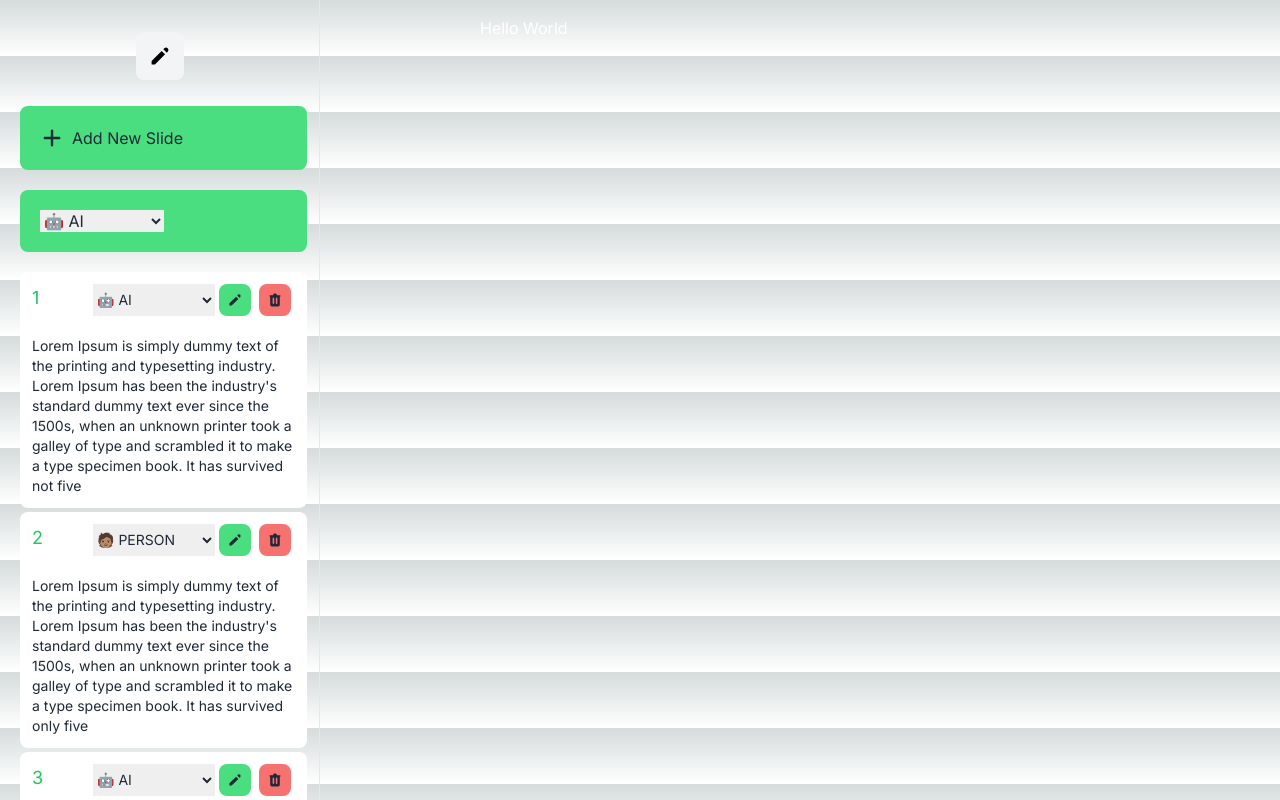
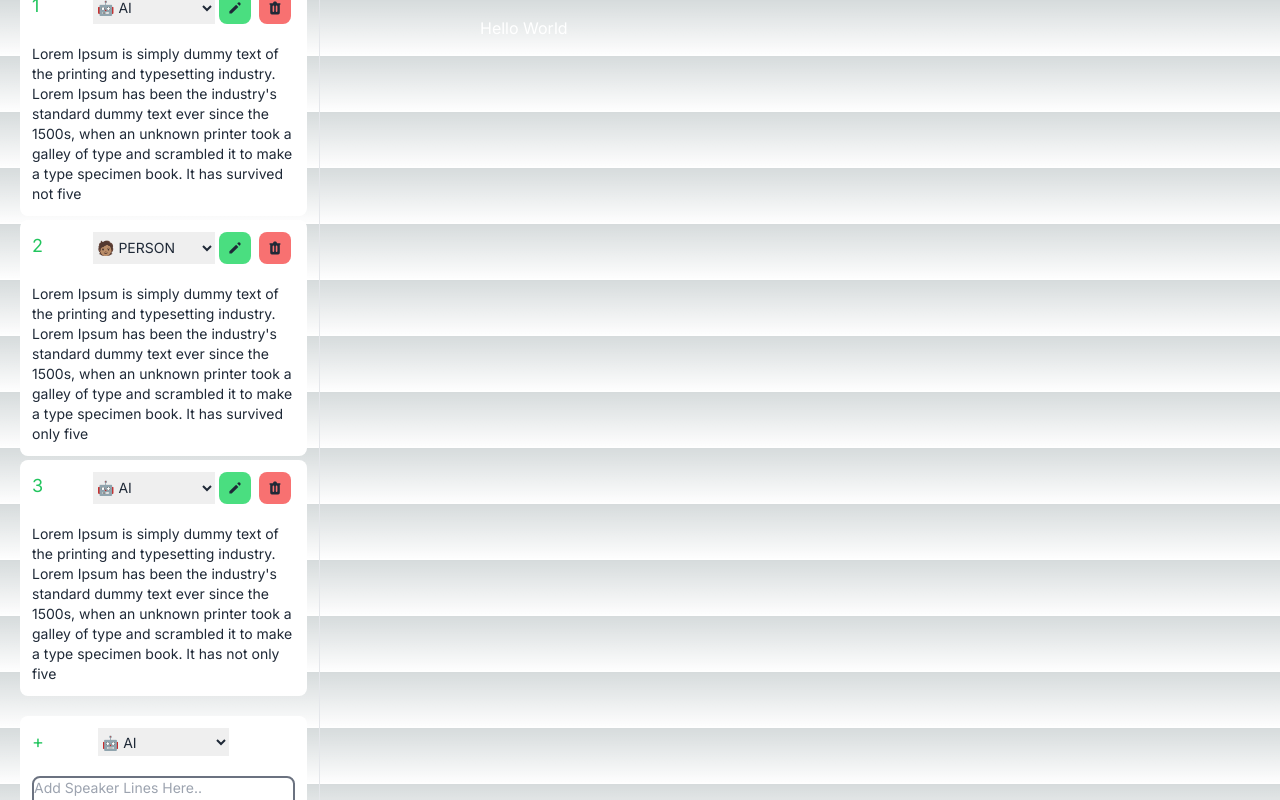
Before and after one commit to FelixWaweru/Copresenter, a Next.js app: page / in a window 1280 px wide. Both pictures are taken after a click on the element "Add New Slide". Built offline with nearby package versions, Linux system fonts and the light colour scheme.

Commit message:
feat: added new slide mechanism

```diff
--- a/app/components/SideBar.tsx
+++ b/app/components/SideBar.tsx
@@ -6,14 +6,6 @@ import { TrashIcon, PencilIcon, PlusIcon } from '@heroicons/react/solid';
 import { DragDropContext, Droppable, Draggable } from "react-beautiful-dnd";
 
 const Sidebar = ({ children } : any) => {
-
-  const defaultList = [
-    "Lorem Ipsum is simply dummy text of the printing and typesetting industry. Lorem Ipsum has been the industry's standard dummy text ever since the 1500s, when an unknown printer took a galley of type and scrambled it to make a type specimen book. It has survived not only five",
-    "Lorem Ipsum is simply dummy text of the printing and typesetting industry. Lorem Ipsum has been the industry's standard dummy text ever since the 1500s, when an unknown printer took a galley of type and scrambled it to make a type specimen book. It has survived not only centuries",
-    "Lorem Ipsum is simply dummy text of the printing and typesetting industry. Lorem Ipsum has been the industry's standard dummy text ever since the 1500s, when an unknown printer took a galley of type and scrambled it to make a type specimen book. It has survived not five centuries",
-    "Lorem Ipsum is simply dummy text of the printing and typesetting industry. Lorem Ipsum has been the industry's standard dummy text ever since the 1500s, when an unknown printer took a galley of type and scrambled it to make a type specimen book. It has survived only five centuries",
-    "Lorem Ipsum is simply dummy text of the printing and typesetting industry. Lorem Ipsum has been the industry's standard dummy text ever since the 1500s, when an unknown printer took a galley of type and scrambled it to make a type specimen book. It has not only five centuries"
-  ];
 
   const jsonList = [
     {
@@ -27,19 +19,15 @@ const Sidebar = ({ children } : any) => {
     {
       "text": "Lorem Ipsum is simply dummy text of the printing and typesetting industry. Lorem Ipsum has been the industry's standard dummy text ever since the 1500s, when an unknown printer took a galley of type and scrambled it to make a type specimen book. It has not only five",
       "presenter": "BOT"
-    },
-    {
-      "text": "Lorem Ipsum is simply dummy text of the printing and typesetting industry. Lorem Ipsum has been the industry's standard dummy text ever since the 1500s, when an unknown printer took a galley of type and scrambled it to make a type specimen book. It survived not only five",
-      "presenter": "PERSON"
     }
   ];
 
   // React state to track order of items
   const [itemList, setItemList] = useState(jsonList);
+  const [newSlideOpen, setNewSlideOpen] = useState(false);
 
-  const dashboardLink = `/dashboard/`;
-  const historyLink = `/history/`;
-  const billingLink = `/billing/`;
+  const [newSlidePresenter, setNewSlidePresenter] = useState("BOT");
+  const [newSlideText, setNewSlideText] = useState("");
 
   // Function to update list on drop
   const handleDrop = (result) => {
@@ -56,7 +44,7 @@ const Sidebar = ({ children } : any) => {
   };
 
   const getItemStyle = (isDragging, draggableStyle) => ({
-    background: isDragging ? "#77dd77" : "#ffffff",
+    background: isDragging ? "#ffffffe6" : "#ffffff",
     // styles we need to apply on draggables
     ...draggableStyle
   });
@@ -85,7 +73,32 @@ const Sidebar = ({ children } : any) => {
   }
 
   const handleNewSlide = () => {
-    console.log("New Slide")
+    setNewSlideOpen(wasOpened => !wasOpened);
+  }
+
+  const handleNewSlideText = (event) => {
+    const newText = event.target.value;
+    console.log(newText)
+
+    setNewSlideText(newText);
+  }
+
+  const handleNewSlidePresenter = (event) => {
+    const newPresenter = event.target.value;
+
+    setNewSlidePresenter(newPresenter);
+  };
+
+  const handleNewSlideSave = () => {
+    const newSlide = {
+      text: newSlideText,
+      presenter: newSlidePresenter
+    }
+
+    const newItemList = [...itemList, newSlide];
+
+    setItemList(newItemList);
+    setNewSlideOpen(wasOpened => !wasOpened);
   }
 
   const containerStyle = {
@@ -97,7 +110,7 @@ const Sidebar = ({ children } : any) => {
     <div className='flex'>
       <div className='fixed w-1/4 h-screen bg-background border-r-[1px] flex flex-col justify-between'>
         <div className='flex flex-col items-center p-4' style={containerStyle}>
-          <Link href={historyLink}>
+          <Link href='/'>
             <div className='bg-gray-100 hover:bg-gray-200 cursor-pointer my-4 p-3 rounded-lg inline-block'>
               <PencilIcon className="h-6 w-6 text-primary"/>
             </div>
@@ -112,12 +125,9 @@ const Sidebar = ({ children } : any) => {
                     {...provided.droppableProps}
                     ref={provided.innerRef}
                   >
-                    <div className='flex mb-5 m-1 p-5 w-full bg-green-400 hover:bg-green-500 rounded-lg text-gray-800' onClick={handleNewSlide}>
-                      <PlusIcon className="h-6 w-6 mr-2"/>
-                      Add New Slide
-                    </div>
-                    <div className='flex mb-5 m-1 p-5 w-full bg-green-400 hover:bg-green-500 rounded-lg text-gray-800' onClick={handleNewSlide}>
-                      <select className='w-2/4' id="dropdown" value="AI Name">
+                    <div className='mb-5 m-1 p-5 w-full bg-gray-200 rounded-lg text-gray-800' onClick={handleNewSlide}>
+                      Select AI Speaker
+                      <select className='w-full' id="dropdown" value="AI Name">
                         <option value="BOT">🤖 AI</option>
                         <option value="PERSON">🧑🏽 PERSON</option>
                       </select>
@@ -158,6 +168,41 @@ const Sidebar = ({ children } : any) => {
                       </Draggable>
                     ))}
                     {provided.placeholder}
+
+                    {newSlideOpen && (
+                    <div
+                    className='m-1 mt-5 p-3 w-full rounded-lg text-gray-800 text-sm bg-white'
+                    >
+                      <div className='flex'>
+                        <h2 className='text-green-500 text-lg w-1/4'>
+                          +
+                        </h2>
+                        <select className='w-2/4' id="dropdown" value={newSlidePresenter} onChange={event => handleNewSlidePresenter(event)}>
+                          <option value="BOT">🤖 AI</option>
+                          <option value="PERSON">🧑🏽 PERSON</option>
+                        </select>
+                      </div>
+                      <br />
+
+                      <textarea name="body" className='w-full border border-2 border-gray-500 rounded-lg'
+                        placeholder='Add Speaker Lines Here..'
+                        onChange={event => handleNewSlideText(event)}/>
+                      <div className='flex'>
+                        <div className='w-auto bg-green-400 hover:bg-green-500 cursor-pointer mx-1 p-2 rounded-lg inline-block' onClick={handleNewSlideSave}>
+                          Save
+                        </div>
+                        <div className='w-auto bg-red-400 hover:bg-red-500 cursor-pointer mx-1 p-2 rounded-lg inline-block' onClick={handleNewSlide}>
+                          Cancel
+                        </div>
+                      </div>
+                    </div>
+                    )}
+                    {!newSlideOpen && (
+                    <div className='flex mt-5 m-1 p-5 w-full bg-green-400 hover:bg-green-500 rounded-lg text-gray-800' onClick={handleNewSlide}>
+                      <PlusIcon className="h-6 w-6 mr-2"/>
+                      Add New Slide
+                    </div>
+                    )}
                   </div>
                 )}
               </Droppable>
```
